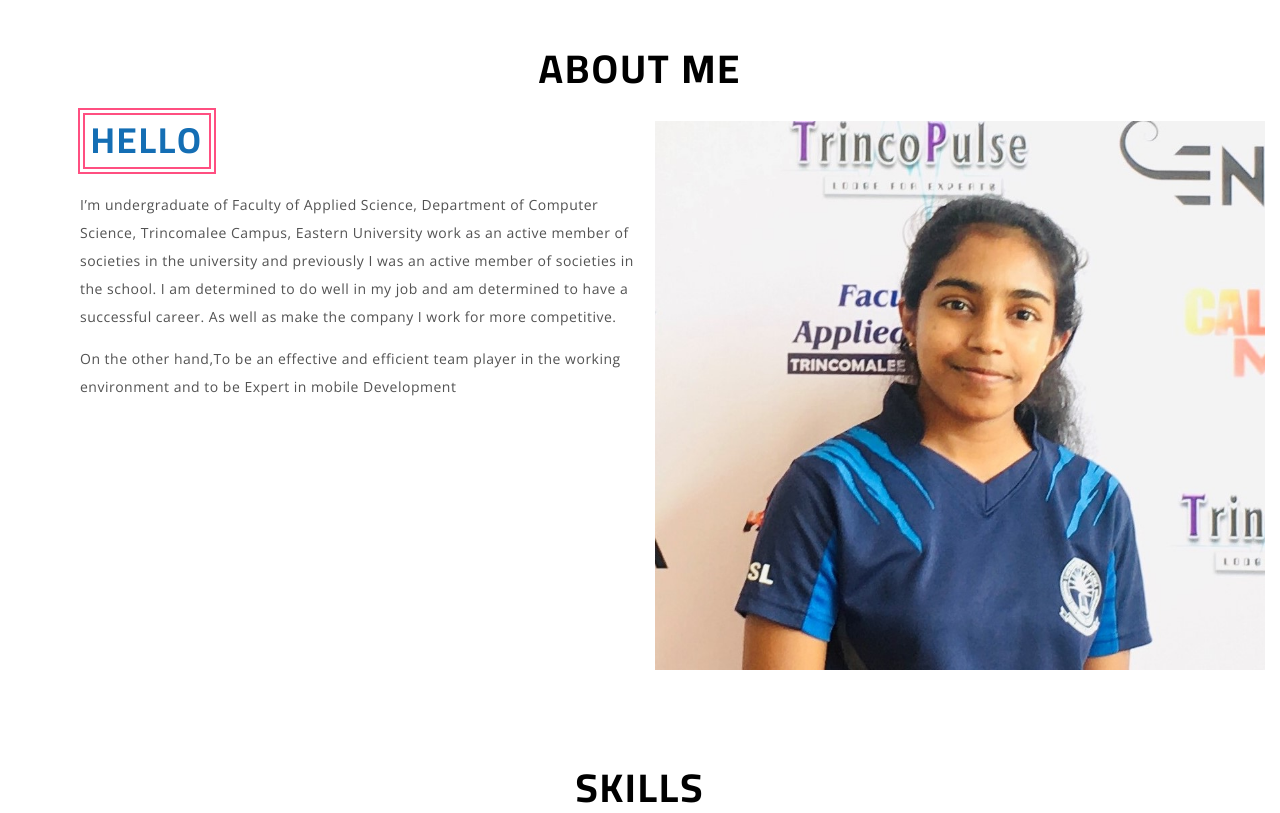
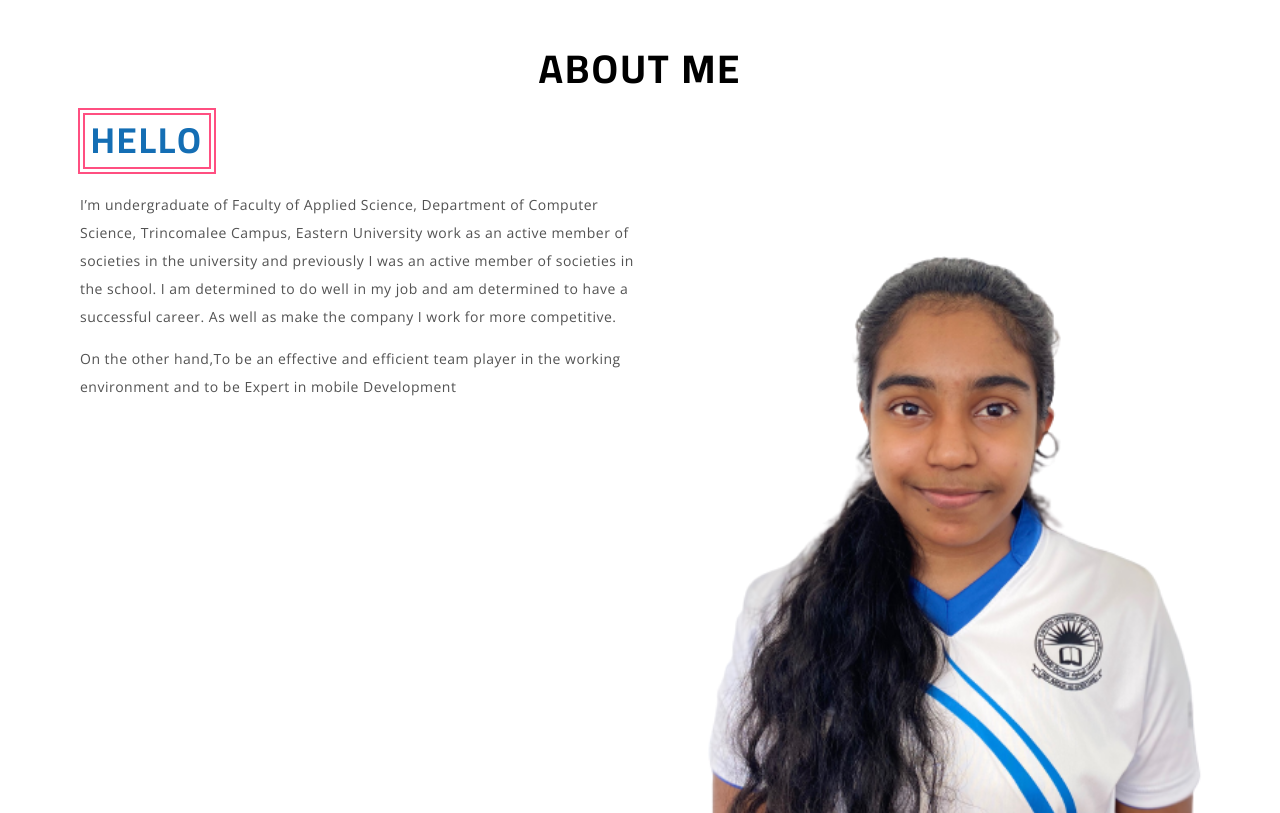
Before and after one commit to Nimashi97/Nimashi97.github.io, a plain HTML site: page index.html in a window 1280 px wide. Shown: the part 651-1464 px from the top of the page. Drawn offline with nearby package versions, Linux system fonts and the light colour scheme.

Commit message:
change photo

```diff
--- a/index.html
+++ b/index.html
@@ -168,7 +168,7 @@ Smartphone Compatible web template, free webdesigns for Nokia, Samsung, LG, Sony
 		<!--<img src="images/signature.jpg" alt="" />-->
 	</div>
 	<div data-aos="flip-right" class="col-md-6 about-right">
-		<img src="images/1.jpg" alt="" />
+		<img src="images/n.png" alt="" />
 	</div>
 	<div class="clearfix"></div>
 </div>
```
